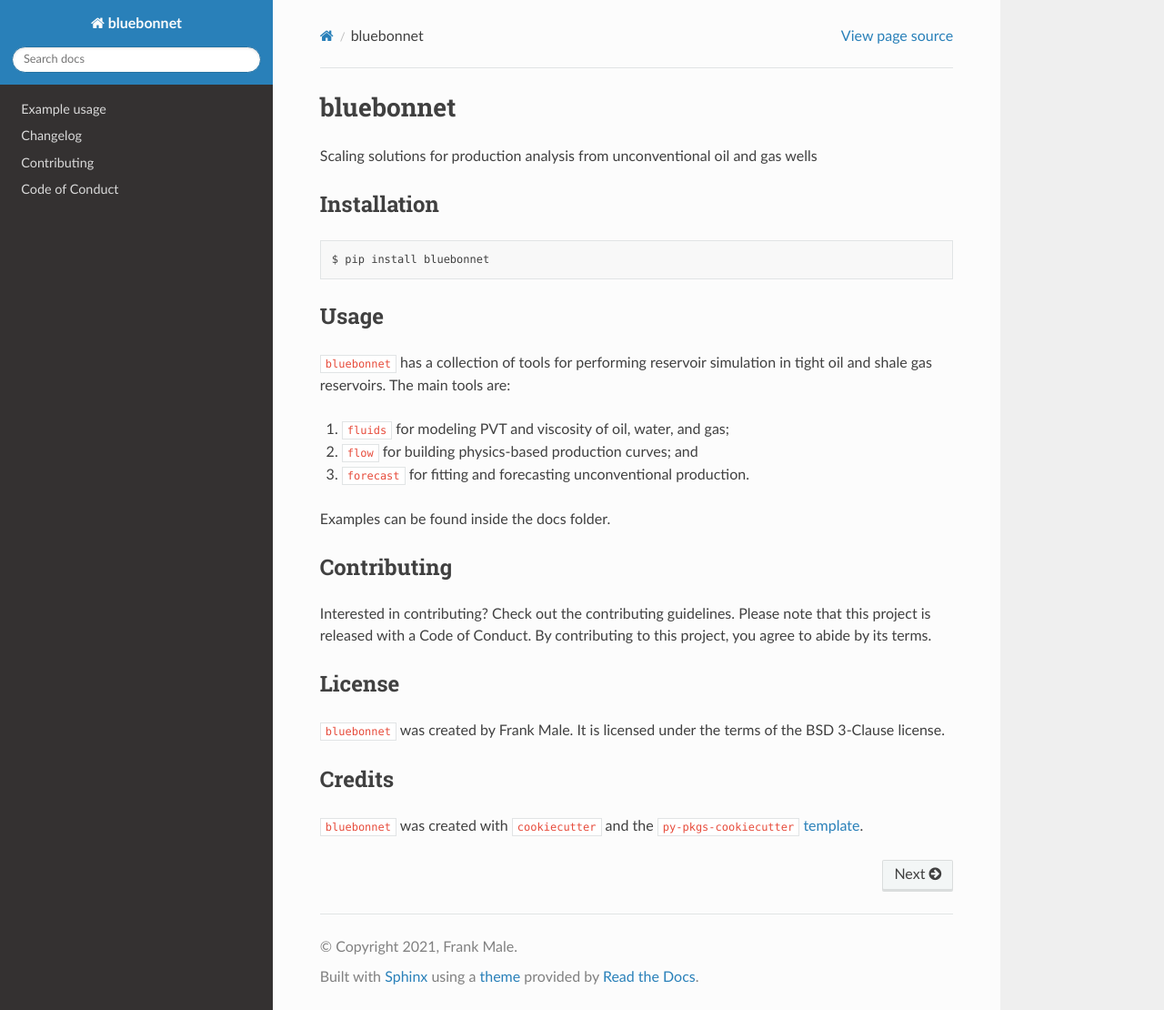
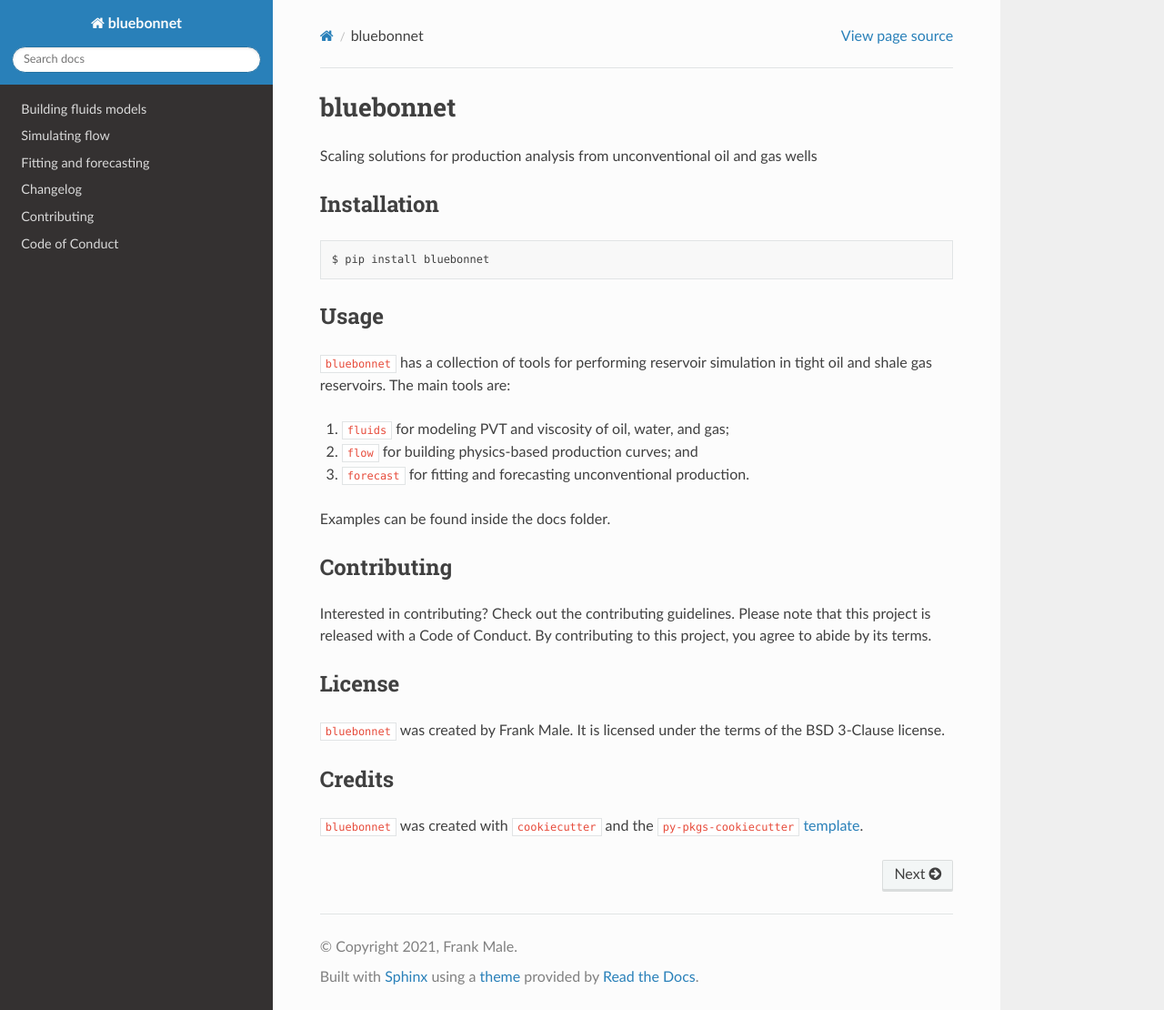
Before and after one commit to frank1010111/bluebonnet, a Sphinx documentation site: the page built from docs/index.md, in a window 1280 px wide and 1110 px high. Shown: the whole window at 91% size. Built offline with Sphinx 7.4.7 and the Read the Docs theme 2.0.0, drawn with Linux system fonts in a browser that asks for light colours; pages that are not in the unit, such as notebooks, are missing from menus.

Commit message:
docs: first build for documentation

````diff
--- a/docs/index.md
+++ b/docs/index.md
@@ -4,8 +4,9 @@
 ```{toctree}
 :maxdepth: 1
 :hidden:
-
-example.ipynb
+fluids.ipynb
+flow.ipynb
+forecast.ipynb
 changelog.md
 contributing.md
 conduct.md
--- a/pyproject.toml
+++ b/pyproject.toml
@@ -16,6 +16,10 @@
 pytest = "^6.2.5"
 pytest-cov = "^2.12.1"
 jupyter = "^1.0.0"
+myst-nb = "^0.13.1"
+sphinx-autoapi = "^1.8.4"
+sphinx-rtd-theme = "^1.0.0"
+pandas = "^1.3.4"
 
 [build-system]
 requires = ["poetry-core>=1.0.0"]
````
Also changed, not shown: docs/example.ipynb (deleted), docs/flow.ipynb, docs/fluids.ipynb, docs/forecast.ipynb.
